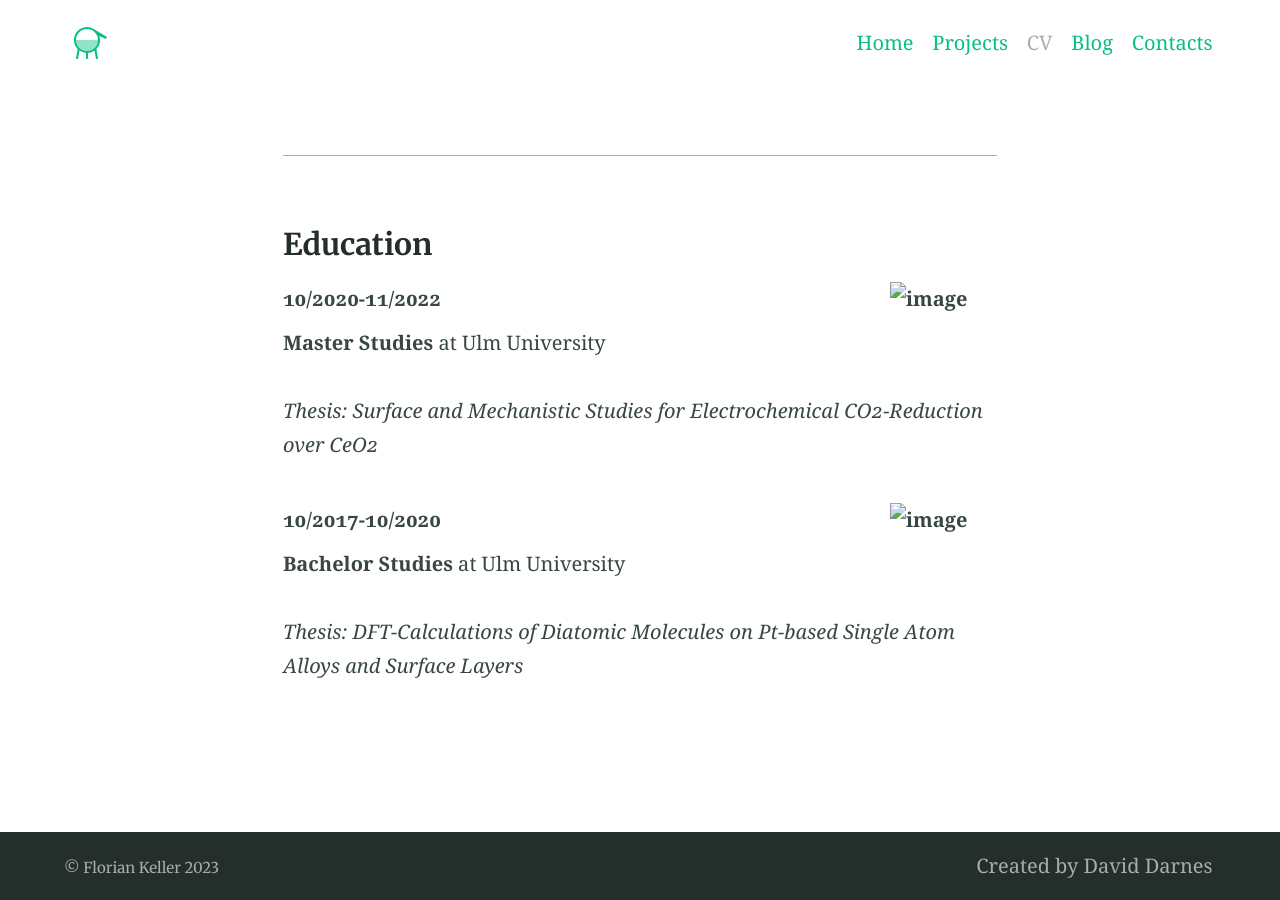
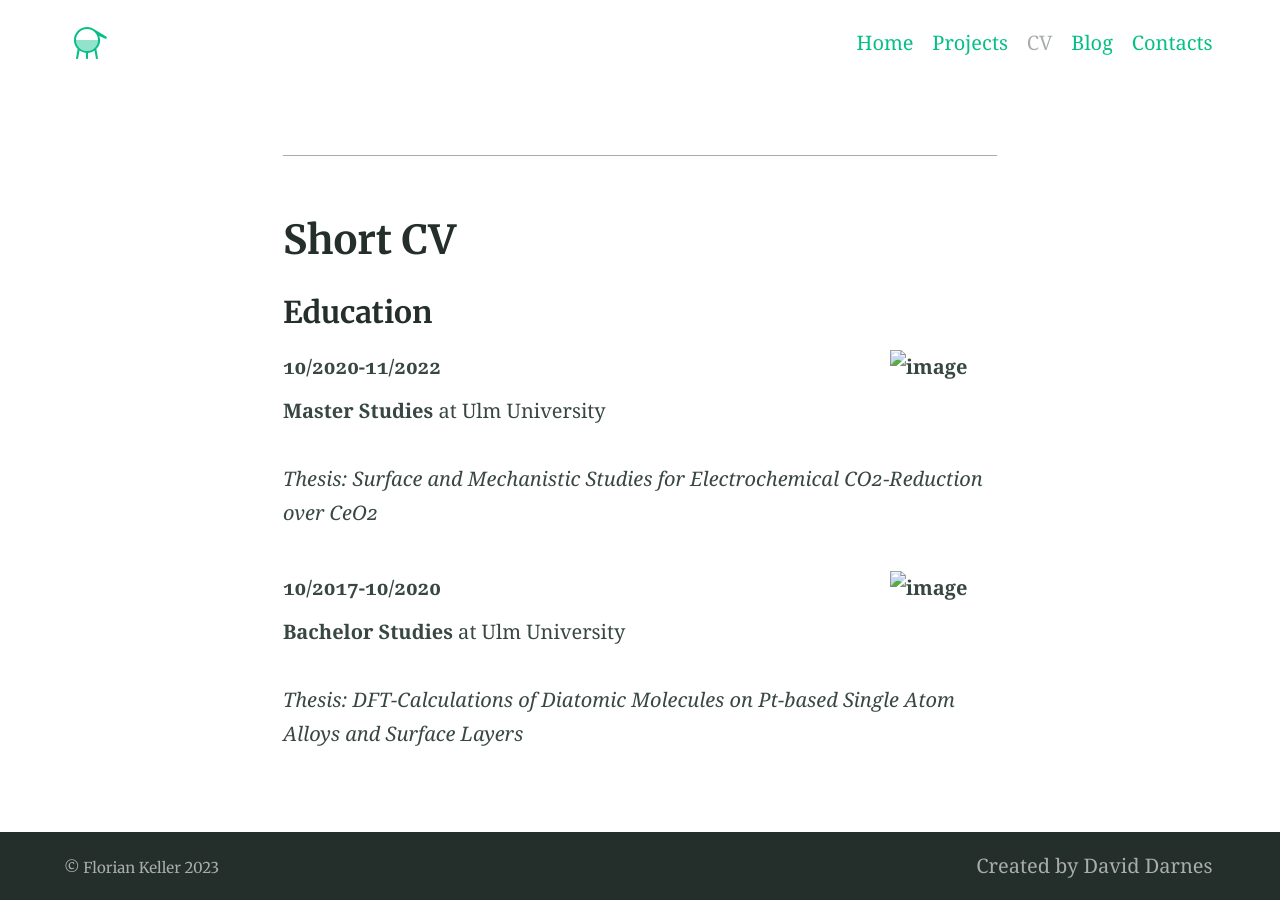
Before and after one commit to FlorianMKeller/Fkeller1, a Jekyll site: the page built from CV.md, in a window 1280 px wide. Built offline with Jekyll 4.4.1, drawn with Linux system fonts in a browser that asks for light colours; our own code applies the rules of GitHub Pages for plain Markdown files.

Commit message:
Update CV.md

```diff
--- a/CV.md
+++ b/CV.md
@@ -1,5 +1,5 @@
 -----------------------------------------
-
+# Short CV
 
 ### Education
 
```
